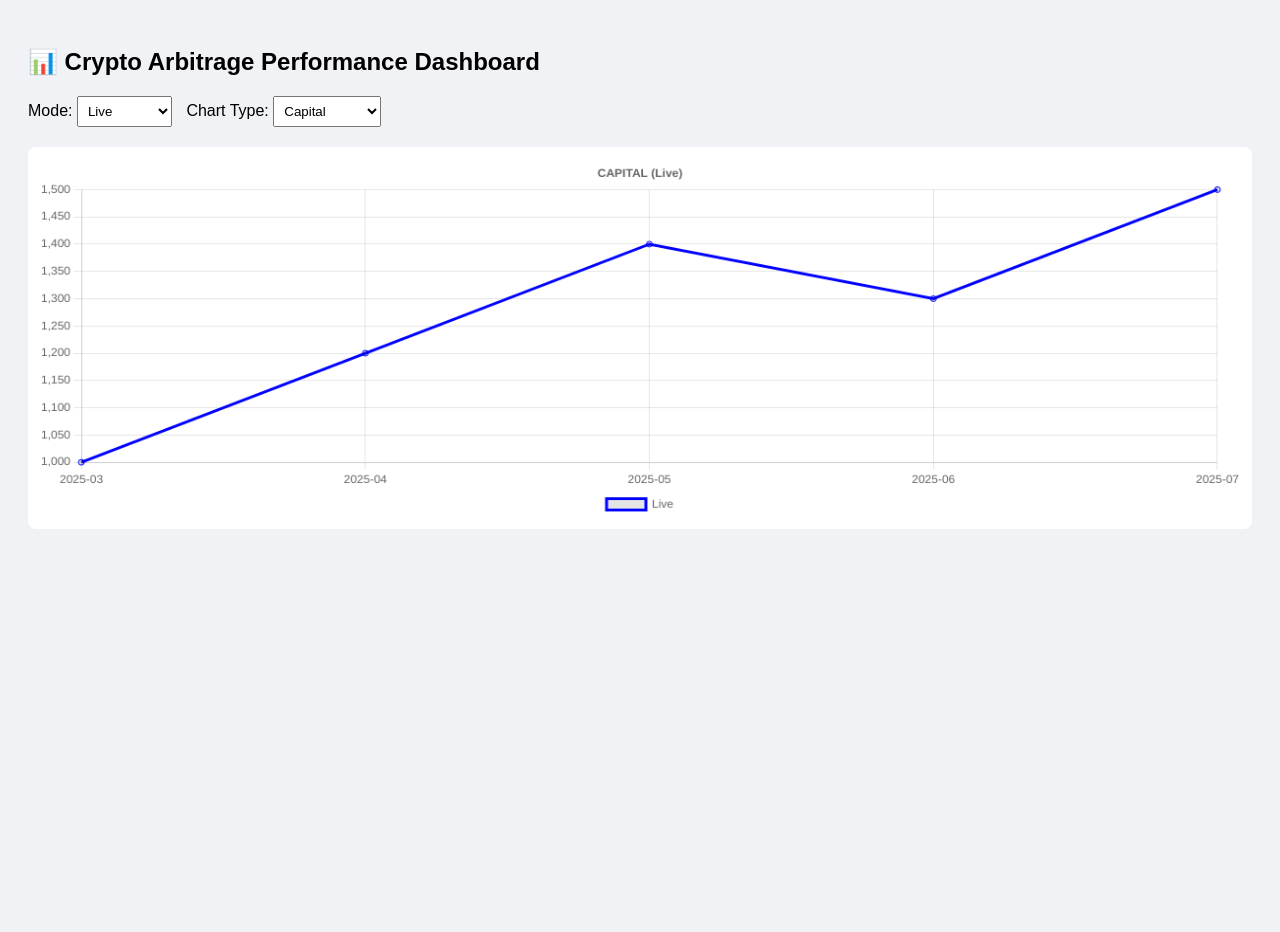
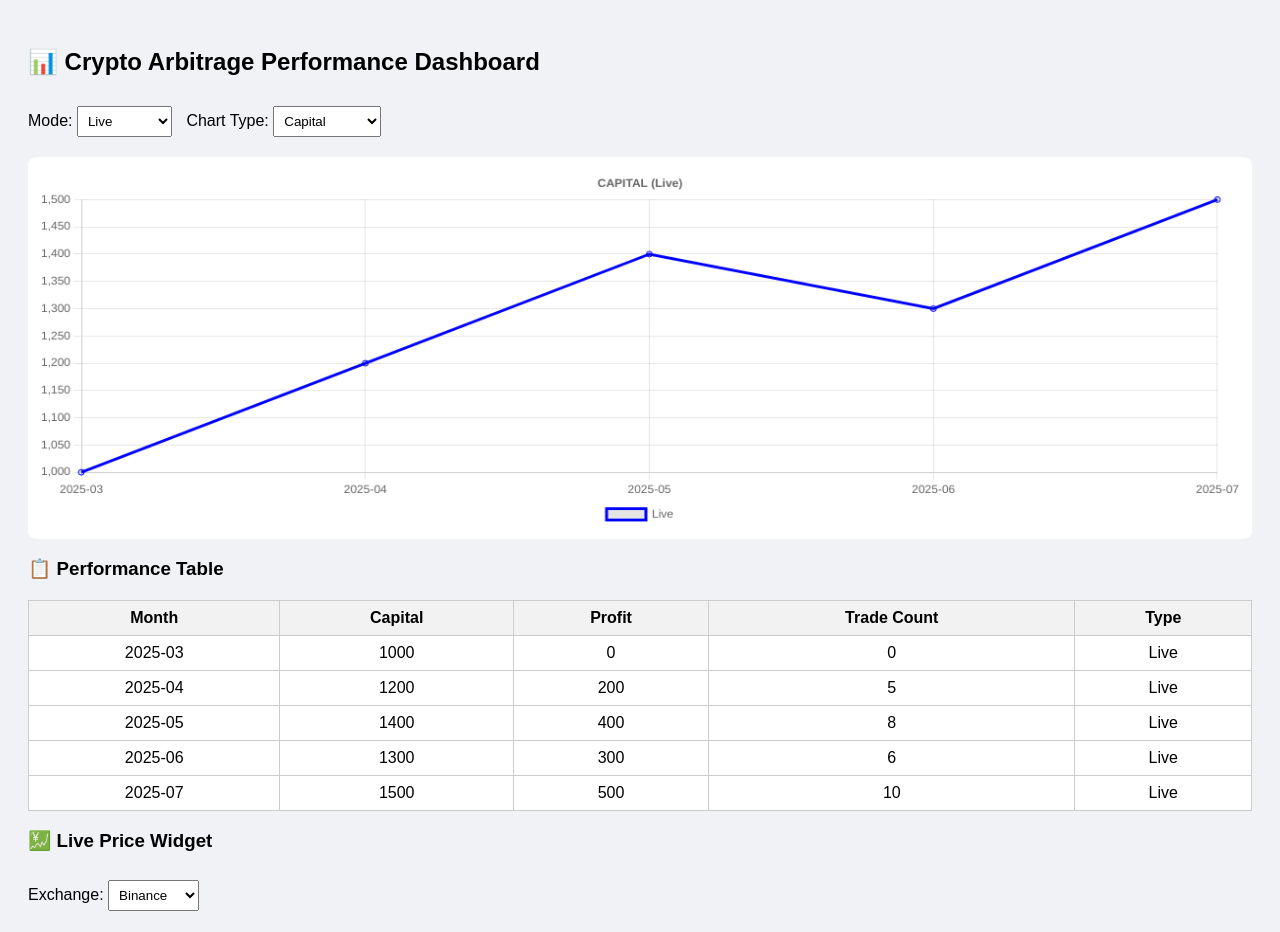
Before and after one commit to clement-mbogo/crypto-arbirtage-dashboard, a Flask app: page / in a window 1280 px wide. Shown: the top 932 px of the page. Before the commit the page ends 529 px from the top, so only its background shows below. Run offline with Flask 3, Linux system fonts and the light colour scheme; data comes from the database, SQL or seed files in the repository; grey boxes are pictures that could not be loaded.

Commit message:
Add performance table, price widget, and exchange toggle

```diff
--- a/templates/index.html
+++ b/templates/index.html
@@ -9,9 +9,6 @@
       background: #f0f2f5;
       padding: 20px;
     }
-    h2 {
-      margin-bottom: 10px;
-    }
     select {
       margin: 10px 10px 20px 0;
       padding: 6px;
@@ -20,6 +17,20 @@
       background: #fff;
       border-radius: 8px;
       padding: 10px;
+    }
+    table {
+      width: 100%;
+      background: #fff;
+      border-collapse: collapse;
+      margin-top: 20px;
+    }
+    th, td {
+      padding: 8px;
+      border: 1px solid #ccc;
+      text-align: center;
+    }
+    th {
+      background: #f2f2f2;
     }
   </style>
 </head>
@@ -42,6 +53,30 @@
 
   <canvas id="growthChart" height="100"></canvas>
 
+  <h3>📋 Performance Table</h3>
+  <table id="performanceTable">
+    <thead>
+      <tr>
+        <th>Month</th>
+        <th>Capital</th>
+        <th>Profit</th>
+        <th>Trade Count</th>
+        <th>Type</th>
+      </tr>
+    </thead>
+    <tbody></tbody>
+  </table>
+
+  <h3>💹 Live Price Widget</h3>
+  <label for="exchangeSelect">Exchange:</label>
+  <select id="exchangeSelect" onchange="updatePriceWidget()">
+    <option value="BINANCE:BTCUSDT">Binance</option>
+    <option value="KRAKEN:XBTUSD">Kraken</option>
+    <option value="COINBASE:BTCUSD">Coinbase</option>
+  </select>
+
+  <iframe id="tvWidget" width="100%" height="220" frameborder="0" allowtransparency="true" scrolling="no"></iframe>
+
   <script>
     let realData = {}, backtestData = {};
 
@@ -54,6 +89,7 @@
         realData = real;
         backtestData = backtest;
         renderChart();
+        updatePriceWidget();
       } catch (err) {
         alert('Failed to load data.');
         console.error(err);
@@ -87,10 +123,14 @@
         });
       }
 
+      const labels = (mode === "backtest")
+        ? backtestData.timestamps
+        : realData.timestamps;
+
       window.myChart = new Chart(ctx, {
         type: "line",
         data: {
-          labels: realData.timestamps || backtestData.timestamps,
+          labels: labels,
           datasets: datasets
         },
         options: {
@@ -104,6 +144,37 @@
           }
         }
       });
+
+      updateTable();
+    }
+
+    function updateTable() {
+      const tbody = document.querySelector("#performanceTable tbody");
+      tbody.innerHTML = "";
+      const mode = document.getElementById("chartMode").value;
+
+      const addRow = (data, label) => {
+        data.timestamps.forEach((t, i) => {
+          const tr = document.createElement("tr");
+          tr.innerHTML = `
+            <td>${t}</td>
+            <td>${data.capital[i]}</td>
+            <td>${data.profit[i]}</td>
+            <td>${data.trade_count[i]}</td>
+            <td>${label}</td>
+          `;
+          tbody.appendChild(tr);
+        });
+      };
+
+      if (mode === "live" || mode === "combined") addRow(realData, "Live");
+      if (mode === "backtest" || mode === "combined") addRow(backtestData, "Backtest");
+    }
+
+    function updatePriceWidget() {
+      const exchange = document.getElementById("exchangeSelect").value;
+      const widget = document.getElementById("tvWidget");
+      widget.src = `https://s.tradingview.com/embed-widget/mini-symbol-overview/?locale=en#%7B%22symbol%22%3A%22${exchange}%22%2C%22width%22%3A%22100%25%22%2C%22height%22%3A%22220%22%2C%22colorTheme%22%3A%22light%22%2C%22isTransparent%22%3Afalse%7D`;
     }
 
     fetchData();
```
